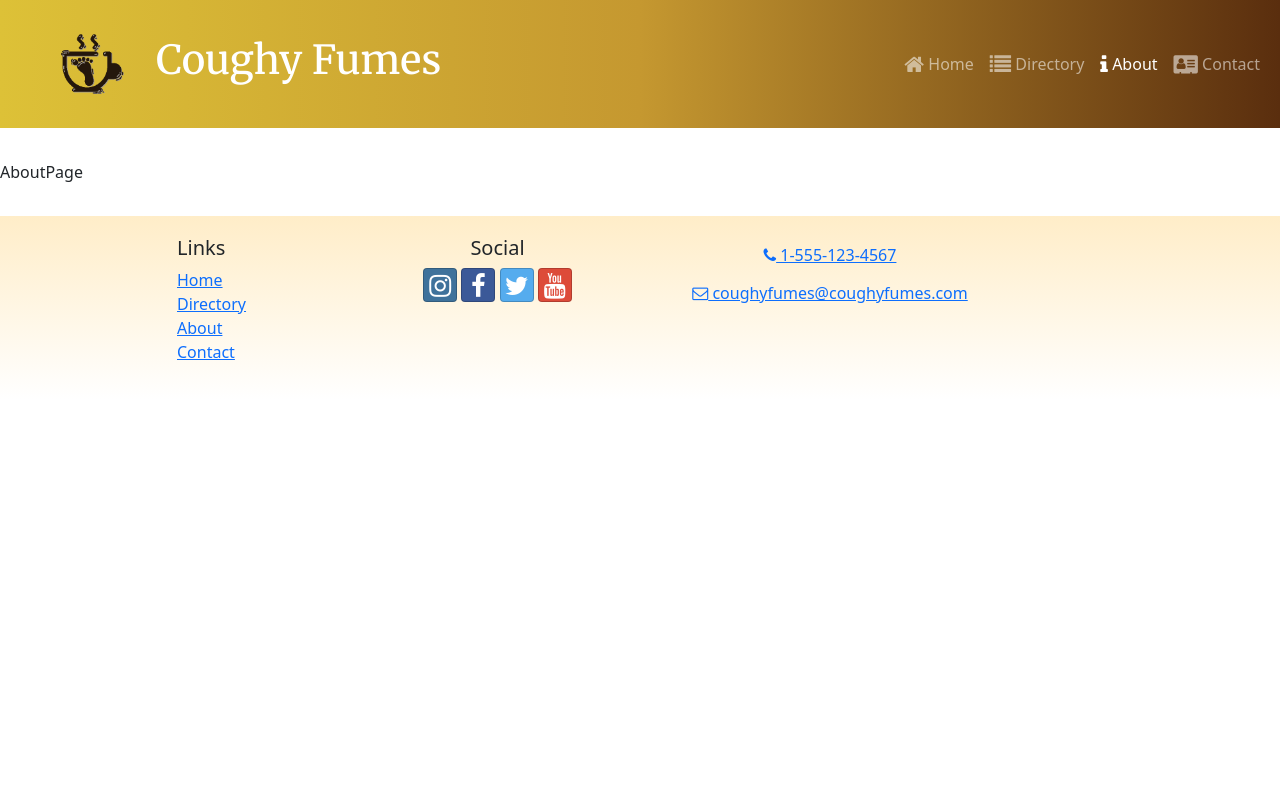
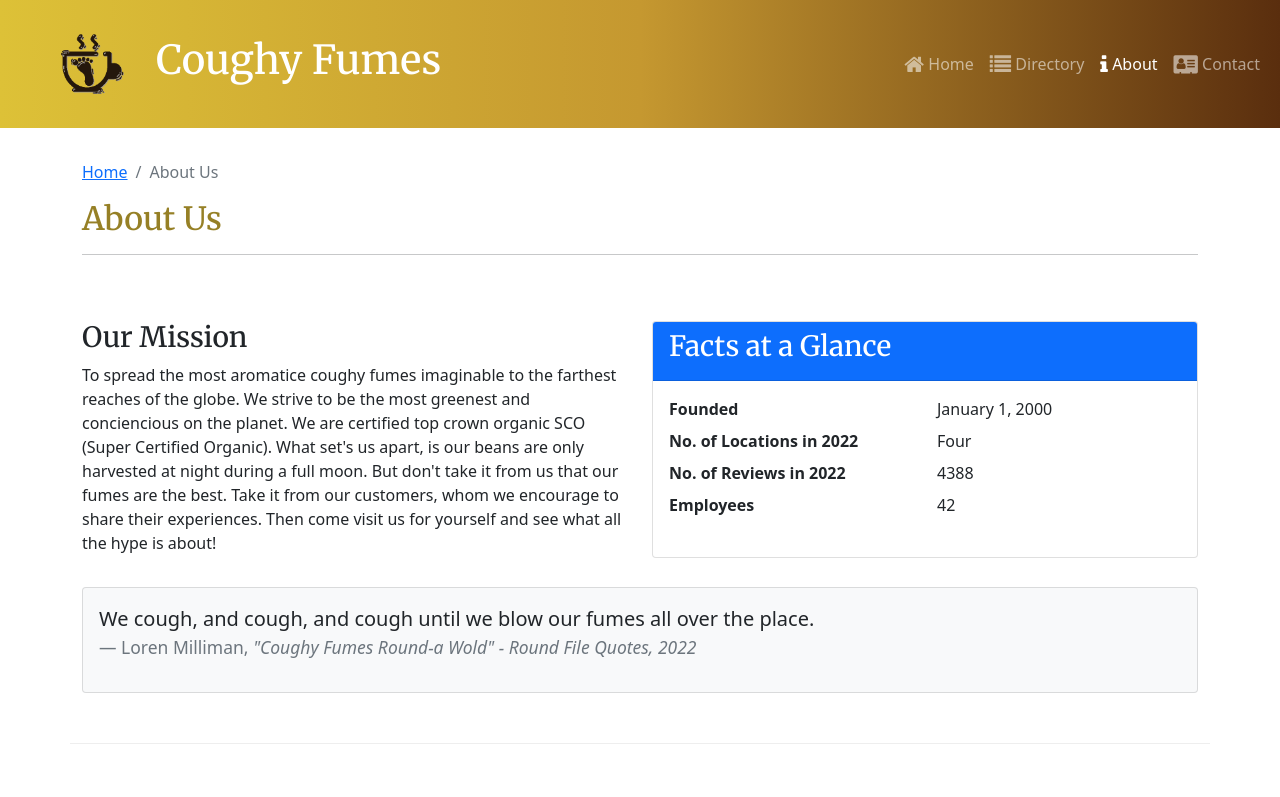
Before and after one commit to l2mIam/coughyfumes, a React (Create React App) app: page /about in a window 1280 px wide. Shown: the top 797 px of the page. Built offline with nearby package versions, Linux system fonts and the light colour scheme.

Commit message:
feat: Update About Page, add Subheader

```diff
--- a/src/pages/AboutPage.js
+++ b/src/pages/AboutPage.js
@@ -1,5 +1,67 @@
+import { Row, Col, Container, Card, CardBody, CardHeader } from "reactstrap"
+import SubHeader from "../components/SubHeader"
+
 const AboutPage = () => {
-  return <div>AboutPage</div>
+  return (
+    <Container>
+      <SubHeader current="About Us"/>
+      <Row className="row-content">
+        <Col sm='6'>
+          <h3>Our Mission</h3>
+          <p>
+            To spread the most aromatice coughy fumes imaginable to the farthest reaches of the globe.
+            We strive to be the most greenest and conciencious on the planet.  We are certified top crown organic SCO (Super Certified Organic).
+            What set's us apart, is our beans are only harvested at night during a full moon.
+            But don't take it from us that our fumes are the best.  Take it from our customers,
+            whom we encourage to share their experiences.  Then come visit us for yourself and see what all the hype is about!
+          </p>
+        </Col>
+        <Col sm='6'>
+          <Card>
+            <CardHeader className="bg-primary text-white">
+              <h3>Facts at a Glance</h3>
+            </CardHeader>
+            <CardBody>
+              <dl className="row">
+                <dt className="col-6">Founded</dt>
+                <dd className="col-6">January 1, 2000</dd>
+                <dt className="col-6">No. of Locations in 2022</dt>
+                <dd className="col-6">Four</dd>
+                <dt className="col-6">No. of Reviews in 2022</dt>
+                <dd className="col-6">4388</dd>
+                <dt className="col-6">Employees</dt>
+                <dd className="col-6">42</dd>
+              </dl>
+            </CardBody>
+          </Card>
+        </Col>
+        <Col>
+          <Card className="bg-light mt-3">
+            <CardBody>
+              <blockquote className="blockquote">
+                <p>
+                  We cough, and cough, and cough
+                  until we blow our fumes all over the place.
+                </p>
+                <footer className="blockquote-footer">
+                  Loren Milliman,{' '}
+                  <cite title="Source Title">
+                    "Coughy Fumes Round-a Wold" - Round File Quotes,
+                    2022
+                  </cite>
+                </footer>
+              </blockquote>
+            </CardBody>
+          </Card>
+        </Col>
+      </Row>
+      <Row className="row-content">
+        <Col xs='12'>
+          <h3>Menu Items</h3>
+        </Col>
+      </Row>
+    </Container>
+  )
 }
 
 export default AboutPage
```
